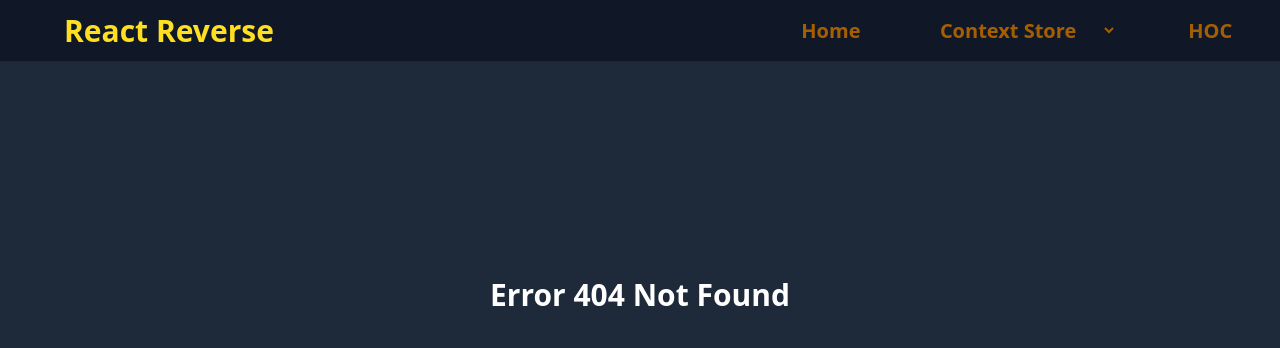
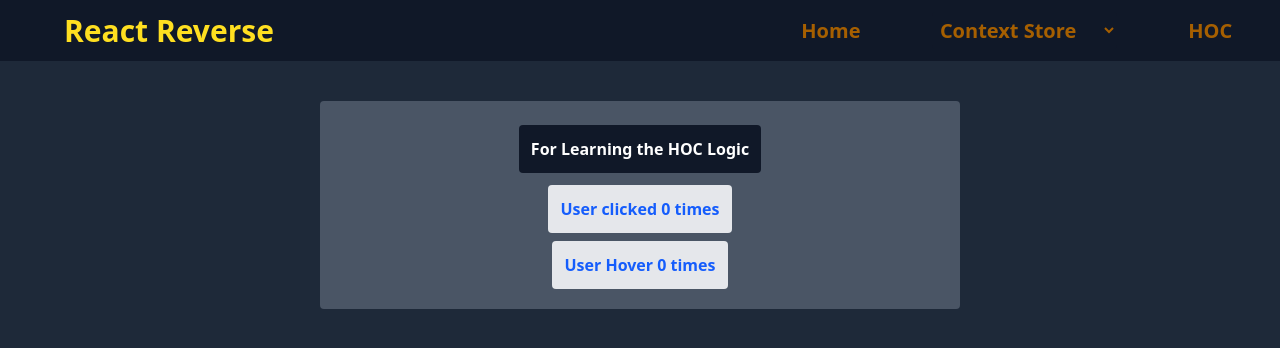
Before and after one commit to Shepherdeye/Imortant_Topics-_In_React, a React (Vite) app: page /hoc in a window 1280 px wide. Before the commit this address had no page. Shown: the top 348 px of the page. Built offline with nearby package versions, Linux system fonts and the light colour scheme.

Commit message:
adding the HOC Folder

```diff
--- a/src/App.jsx
+++ b/src/App.jsx
@@ -5,6 +5,7 @@ import HomePage from './Components/Home/HomePage'
 import ContextHome from './topics/Context-reverse/components-contenx/Home-context-page/Context-home'
 import ContextProvider from './topics/Context-reverse/context/contextData'
 import BudgetApp from './topics/Context-reverse/components-contenx/budgetComponents/BudgetApp'
+import HomePageHoc from './topics/HOC/HocHome/HomePageHoc'
 const App = () => {
   return (
     <ContextProvider>
@@ -14,6 +15,7 @@ const App = () => {
           <Route path='/' element={<HomePage />} />
           <Route path='/budget' element={<BudgetApp />} />
           <Route path='/context' element={<ContextHome />} />
+          <Route path='/hoc' element={<HomePageHoc />} />
           <Route path='*' element={
             <h2 className='font-bold text-3xl text-bg-danger p-4 text-center text-white mt-50'>
               Error 404 Not Found
--- a/src/Components/Navbar/Navbar.jsx
+++ b/src/Components/Navbar/Navbar.jsx
@@ -25,7 +25,7 @@ const Navbar = () => {
                     <option value="/budget">Context Budget</option>
                 </select>
 
-                <Link className="text-yellow-700 hover:text-yellow-300" to="/">HOC</Link>
+                <Link className="text-yellow-700 hover:text-yellow-300" to="/hoc">HOC</Link>
             </ul>
         </nav>
     );
--- a/src/topics/Context-reverse/components-contenx/Home-context-page/Context-home.jsx
+++ b/src/topics/Context-reverse/components-contenx/Home-context-page/Context-home.jsx
@@ -5,7 +5,6 @@ import IceCream from '../cakes/IceCream'
 const ContextHome = () => {
 
     return (
-
         <div>
             <h1 className='  ml-10 text-3xl mt-20 text-white font-bold'>We Will Make More Than Function Using The Context Api</h1>
             <div className='w-full flex flex-wrap gap-4 p-4 justify-around '>
--- /dev/null
+++ b/src/topics/HOC/HOC_wrapper/ShareComponent.jsx
@@ -0,0 +1,9 @@
+import React, { Component } from 'react'
+
+export default class ShareComponent extends Component {
+    render() {
+        return (
+            <div>ShareComponent</div>
+        )
+    }
+}
--- /dev/null
+++ b/src/topics/HOC/HocHome/HomePageHoc.jsx
@@ -0,0 +1,16 @@
+import React from 'react'
+import ClickCounter from '../Hoc_Components/ClickCounter'
+import HoverCounter from '../Hoc_Components/HoverCounter'
+
+const HomePageHoc = () => {
+    return (
+        <div className='bg-gray-600 w-5/10 p-3 flex flex-col justify-around items-center m-auto mt-10 rounded'>
+            <h3 className='bg-gray-900 text-white p-3 my-3 rounded font-semibold'>For Learning the HOC Logic</h3>
+            <ClickCounter />
+            <HoverCounter />
+
+        </div>
+    )
+}
+
+export default HomePageHoc
--- /dev/null
+++ b/src/topics/HOC/Hoc_Components/ClickCounter.jsx
@@ -0,0 +1,13 @@
+import React, { Component } from 'react'
+
+export default class ClickCounter extends Component {
+    render() {
+        return (
+            <div>
+                <button className='bg-gray-200 p-3 rounded mb-2 text-blue-600 font-bold cursor-pointer  hover:bg-gray-400'>
+                    User clicked {0} times
+                </button>
+            </div>
+        )
+    }
+}
--- /dev/null
+++ b/src/topics/HOC/Hoc_Components/HoverCounter.jsx
@@ -0,0 +1,13 @@
+import React, { Component } from 'react'
+
+export default class HoverCounter extends Component {
+    render() {
+        return (
+            <div>
+                <button className='bg-gray-200 p-3 rounded mb-2 text-blue-600 font-bold cursor-pointer hover:bg-gray-400'>
+                    User Hover {0} times
+                </button>
+            </div>
+        )
+    }
+}
```
